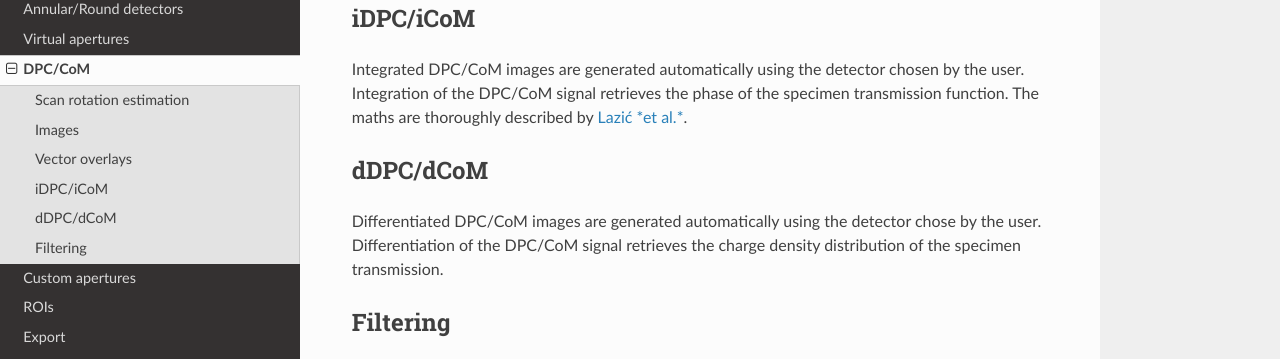
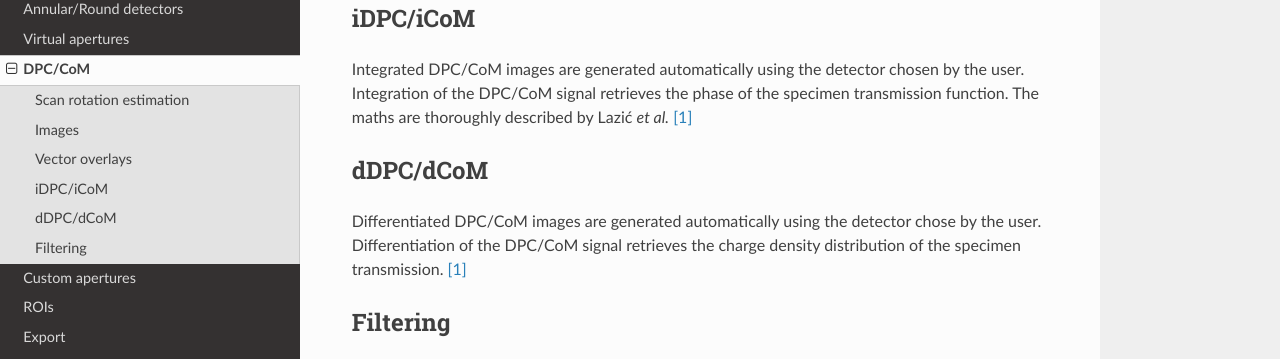
Before and after one commit to bryandesser/Quant4D, a Sphinx documentation site: the page built from docs/source/dpc_com.rst, in a window 1280 px wide and 900 px high, scrolled down 1177 px. Shown: the part 229-588 px from the top of the window. Built offline with Sphinx 7.4.7 and the Read the Docs theme 3.1.0, drawn with Linux system fonts in a browser that asks for light colours; formulas are drawn with MathJax 3; pages that are not in the unit, such as notebooks, are missing from menus.

Commit message:
modified:   docs/source/dpc_com.rst

```diff
--- a/docs/source/dpc_com.rst
+++ b/docs/source/dpc_com.rst
@@ -99,14 +99,14 @@ iDPC/iCoM
 *********
 Integrated DPC/CoM images are generated automatically using the detector chosen
 by the user. Integration of the DPC/CoM signal retrieves the phase of the
-specimen transmission function. The maths are thoroughly described by `Lazić *et
-al.*`_.
+specimen transmission function. The maths are thoroughly described by Lazić *et
+al.* `[1]`_
 
 dDPC/dCoM
 *********
 Differentiated DPC/CoM images are generated automatically using the detector
 chose by the user. Differentiation of the DPC/CoM signal retrieves the charge
-density distribution of the specimen transmission.
+density distribution of the specimen transmission. `[1]`_
 
 Filtering
 *********
@@ -118,6 +118,6 @@ cutoff values (in pixels) to apply a bandpass, lowpass, or highpass filter. The
 filter is only applied to the iCoM/iDPC and dCoM/dDPC images.
 
 
-.. _Lazić *et al.*: Ivan Lazić, Eric G. T. Bosch, and Sorin Lazar. "Phase contrast STEM for
+.. _[1]: Ivan Lazić, Eric G. T. Bosch, and Sorin Lazar. "Phase contrast STEM for
   thin samples: Integrated differential phase contrast." Ultramicroscopy 160
   (2016): 265-280. https://doi.org/10.1016/j.ultramic.2015.10.011
```
